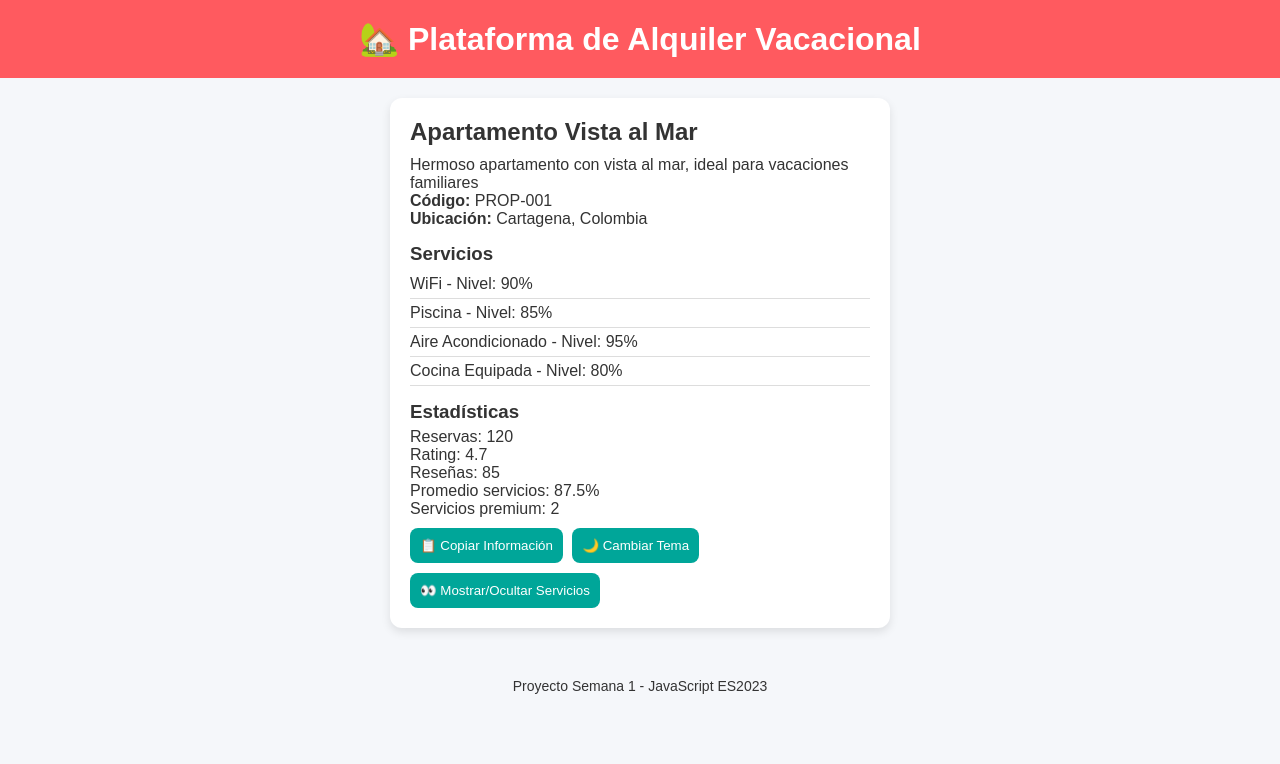
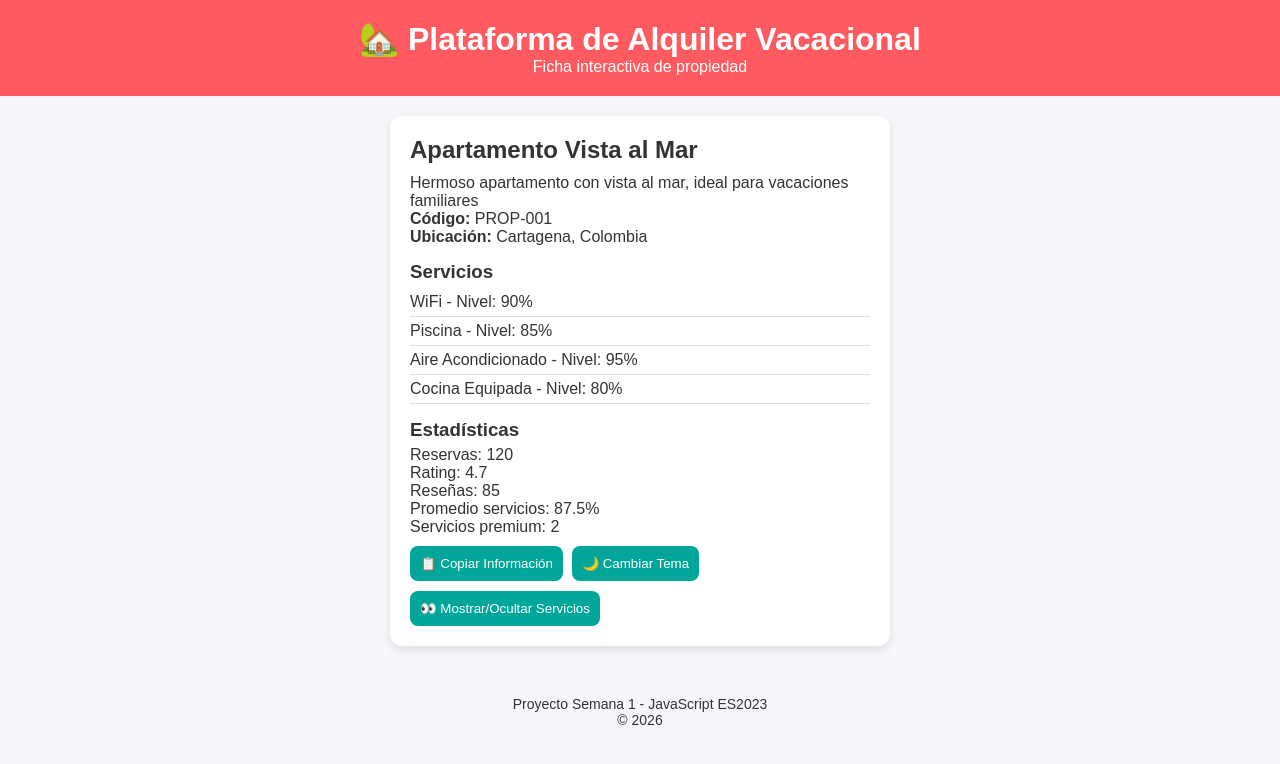
Before and after one commit to nicolneira07-tech/bootcamp-javascript-es2023-Plataforma-de-Alquiler-Vacacional, a plain HTML site: page Semana-01/index.html in a window 1280 px wide. Drawn offline with Linux system fonts and the light colour scheme.

Commit message:
Update index.html

```diff
--- a/Semana-01/index.html
+++ b/Semana-01/index.html
@@ -3,24 +3,34 @@
 <head>
   <meta charset="UTF-8" />
   <meta name="viewport" content="width=device-width, initial-scale=1.0"/>
-  <title>Ficha - Plataforma de Alquiler Vacacional</title>
+
+  <title>🏡 Ficha - Plataforma de Alquiler Vacacional</title>
+
+  <!-- ✅ Conexión CSS -->
   <link rel="stylesheet" href="styles.css" />
 </head>
 <body>
 
+  <!-- 🔝 HEADER -->
   <header class="header">
     <h1>🏡 Plataforma de Alquiler Vacacional</h1>
+    <p>Ficha interactiva de propiedad</p>
   </header>
 
+  <!-- 📦 CONTENIDO PRINCIPAL -->
   <main>
-    <!-- Aquí se renderiza todo dinámicamente -->
+    <!-- Aquí se renderiza dinámicamente desde JS -->
     <div id="app"></div>
   </main>
 
+  <!-- 🔻 FOOTER -->
   <footer class="footer">
     <p>Proyecto Semana 1 - JavaScript ES2023</p>
+    <p>© 2026</p>
   </footer>
 
+  <!-- ✅ Conexión JS (IMPORTANTE: al final del body) -->
   <script src="script.js"></script>
+
 </body>
 </html>
```
